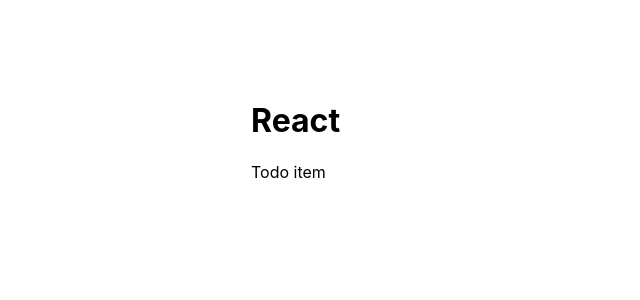
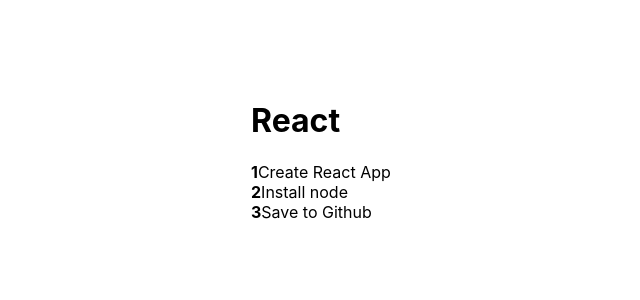
Before and after one commit to DanzigWebb/react-todo, a React (Create React App) app: page / in a window 1280 px wide. Shown: the top 300 px of the page, without its empty margins (89-729 px from the left). Built offline with nearby package versions, Linux system fonts and the light colour scheme.

Commit message:
feat: added mocks and view them

```diff
--- a/src/App.js
+++ b/src/App.js
@@ -2,11 +2,17 @@
 import TodoList from './Todo/TodoList'
 
 function App() {
+  const todos = [
+    {id: 1, completed: false, title: 'Create React App'},
+    {id: 2, completed: false, title: 'Install node'},
+    {id: 3, completed: false, title: 'Save to Github'},
+  ]
+
   return (
     <div className="wrapper">
       <h1>React</h1>
 
-      <TodoList />
+      <TodoList todos={todos}/>
     </div>
   );
 }
--- a/src/todo/TodoItem.js
+++ b/src/todo/TodoItem.js
@@ -1,7 +1,10 @@
 import React from "react";
 
-export default function TodoItem() {
+export default function TodoItem({ todo, index }) {
   return (
-    <li>Todo item</li>
+    <li>
+      <strong>{index + 1}</strong>
+      <span>{todo.title}</span>
+    </li>
   )
 }
--- a/src/todo/TodoList.js
+++ b/src/todo/TodoList.js
@@ -9,10 +9,10 @@
   }
 }
 
-export default function TodoList() {
+export default function TodoList(props) {
   return (
     <ul style={styles.ul}>
-      <TodoItem />
+      {props.todos.map((todo, i) => <TodoItem todo={todo} index={i} key={todo.id}/> )}
     </ul>
   )
 }
```
